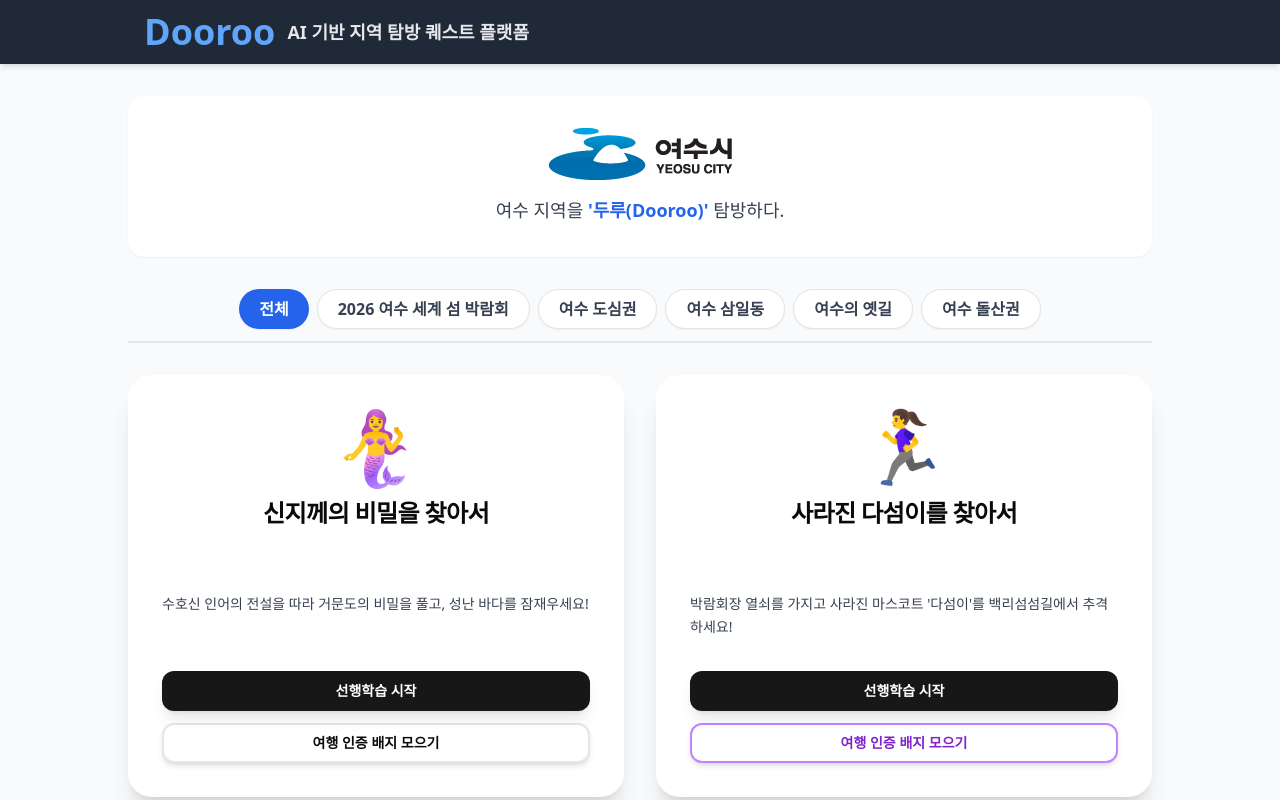
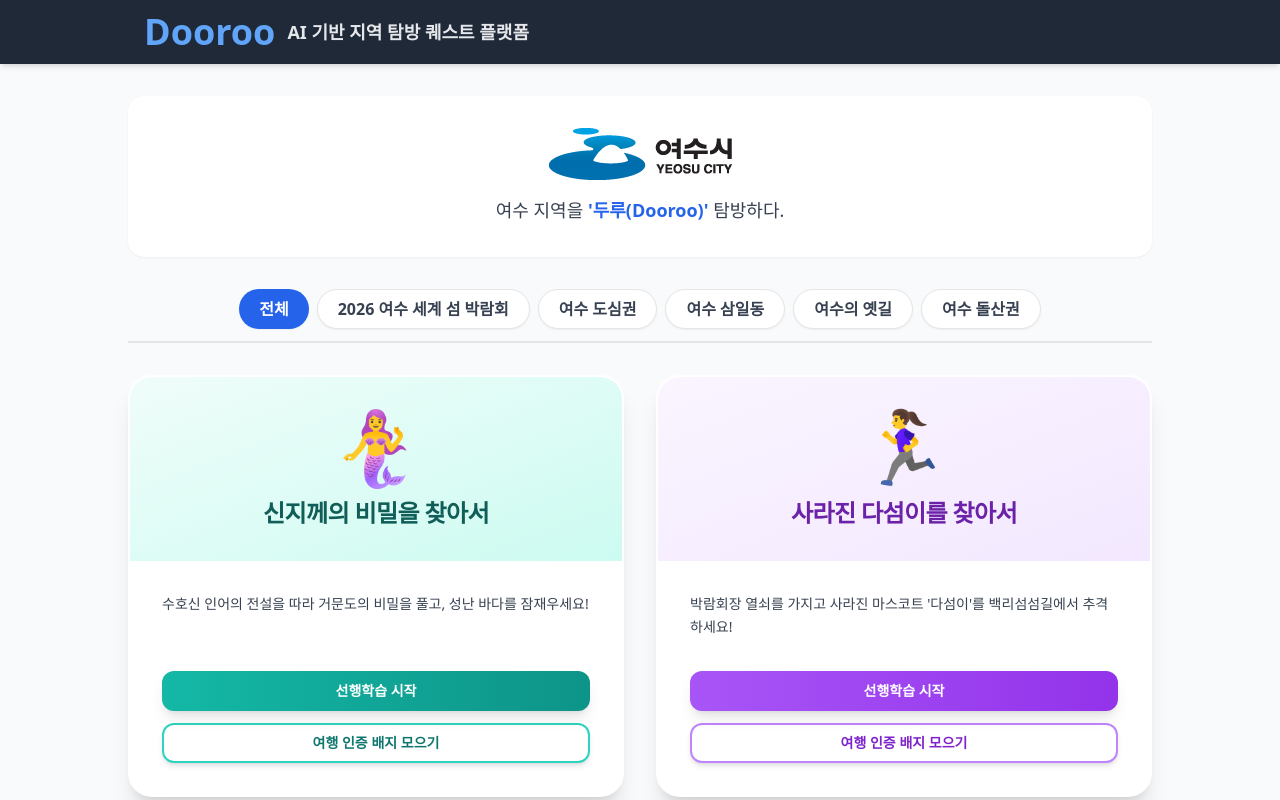
Before and after one commit to kks0507/yeosu-DooRoo-quiz-platform, a Next.js app: page / in a window 1280 px wide. Shown: the top 800 px of the page. Built offline with nearby package versions, Linux system fonts and the light colour scheme.

Commit message:
Update page.tsx

```diff
--- a/app/page.tsx
+++ b/app/page.tsx
@@ -304,6 +304,67 @@ export default function App() {
 
   const MainScreen = () => {
     const [selectedFilterId, setSelectedFilterId] = useState<string | null>("all")
+
+    // ▼▼▼▼▼ [수정됨] 색상 스타일 맵 추가 ▼▼▼▼▼
+    const colorClasses: { [key: string]: { gradient: string; border: string; text: string; hoverBg: string, cardBg: string, cardText: string } } = {
+        teal: {
+            gradient: "from-teal-500 to-teal-600 hover:from-teal-600 hover:to-teal-700",
+            border: "border-teal-400",
+            text: "text-teal-700",
+            hoverBg: "hover:bg-teal-50",
+            cardBg: "from-teal-50 to-teal-100",
+            cardText: "text-teal-800",
+        },
+        purple: {
+            gradient: "from-purple-500 to-purple-600 hover:from-purple-600 hover:to-purple-700",
+            border: "border-purple-400",
+            text: "text-purple-700",
+            hoverBg: "hover:bg-purple-50",
+            cardBg: "from-purple-50 to-purple-100",
+            cardText: "text-purple-800",
+        },
+        blue: {
+            gradient: "from-blue-500 to-blue-600 hover:from-blue-600 hover:to-blue-700",
+            border: "border-blue-400",
+            text: "text-blue-700",
+            hoverBg: "hover:bg-blue-50",
+            cardBg: "from-blue-50 to-blue-100",
+            cardText: "text-blue-800",
+        },
+        pink: {
+            gradient: "from-pink-500 to-pink-600 hover:from-pink-600 hover:to-pink-700",
+            border: "border-pink-400",
+            text: "text-pink-700",
+            hoverBg: "hover:bg-pink-50",
+            cardBg: "from-pink-50 to-pink-100",
+            cardText: "text-pink-800",
+        },
+        red: {
+            gradient: "from-red-500 to-red-600 hover:from-red-600 hover:to-red-700",
+            border: "border-red-400",
+            text: "text-red-700",
+            hoverBg: "hover:bg-red-50",
+            cardBg: "from-red-50 to-red-100",
+            cardText: "text-red-800",
+        },
+        amber: {
+            gradient: "from-amber-500 to-amber-600 hover:from-amber-600 hover:to-amber-700",
+            border: "border-amber-400",
+            text: "text-amber-700",
+            hoverBg: "hover:bg-amber-50",
+            cardBg: "from-amber-50 to-amber-100",
+            cardText: "text-amber-800",
+        },
+        orange: {
+            gradient: "from-orange-500 to-orange-600 hover:from-orange-600 hover:to-orange-700",
+            border: "border-orange-400",
+            text: "text-orange-700",
+            hoverBg: "hover:bg-orange-50",
+            cardBg: "from-orange-50 to-orange-100",
+            cardText: "text-orange-800",
+        },
+    }
+
     return (
       <div className="min-h-screen bg-gray-50 font-sans">
         <header className="fixed top-0 left-0 w-full bg-gray-800 text-white py-3 px-4 z-50 shadow-md">
@@ -367,12 +428,12 @@ export default function App() {
                         className="rounded-3xl shadow-xl overflow-hidden border-2 border-transparent hover:border-blue-400 hover:shadow-2xl transition-all duration-300 flex flex-col"
                       >
                         <CardContent
-                          className={`p-8 bg-gradient-to-br from-${quest.color}-50 to-${quest.color}-100 text-center`}
+                          className={`p-8 bg-gradient-to-br text-center ${colorClasses[quest.color]?.cardBg || 'from-gray-50'}`}
                         >
                           <div className="text-7xl mb-4 transform hover:scale-110 transition-transform duration-300">
                             {quest.icon}
                           </div>
-                          <CardTitle className={`text-2xl font-extrabold text-${quest.color}-800`}>
+                          <CardTitle className={`text-2xl font-extrabold ${colorClasses[quest.color]?.cardText || 'text-gray-800'}`}>
                             {quest.name}
                           </CardTitle>
                         </CardContent>
@@ -381,18 +442,20 @@ export default function App() {
                             {quest.description}
                           </CardDescription>
                           <div className="space-y-3">
+                            {/* ▼▼▼▼▼ [수정됨] 버튼 코드 변경 ▼▼▼▼▼ */}
                             <Button
                               onClick={() => handleGameStart(quest.id)}
-                              className={`w-full bg-gradient-to-r from-${quest.color}-500 to-${quest.color}-600 text-white font-bold py-4 px-6 rounded-xl hover:from-${quest.color}-600 hover:to-${quest.color}-700 transition-all duration-300 shadow-lg transform hover:scale-105`}
+                              className={`w-full bg-gradient-to-r text-white font-bold py-4 px-6 rounded-xl transition-all duration-300 shadow-lg transform hover:scale-105 ${colorClasses[quest.color]?.gradient || "from-gray-500 to-gray-600"}`}
                             >
                               선행학습 시작
                             </Button>
                             <Button
                               onClick={() => handleShowBadgeBoard(quest.id)}
-                              className={`w-full bg-white border-2 border-${quest.color}-400 text-${quest.color}-700 font-bold py-4 px-6 rounded-xl hover:bg-${quest.color}-50 transition-colors duration-300 shadow-md`}
+                              className={`w-full bg-white border-2 font-bold py-4 px-6 rounded-xl transition-colors duration-300 shadow-md ${colorClasses[quest.color]?.border || "border-gray-400"} ${colorClasses[quest.color]?.text || "text-gray-700"} ${colorClasses[quest.color]?.hoverBg || "hover:bg-gray-50"}`}
                             >
                               여행 인증 배지 모으기
                             </Button>
+                            {/* ▲▲▲▲▲ 여기까지 수정됨 ▲▲▲▲▲ */}
                           </div>
                         </CardContent>
                       </Card>
@@ -473,6 +536,13 @@ export default function App() {
       ...quest.badges.map((name) => ({ name, isPrelearning: false, displayIcon: quest.icon })),
     ]
 
+    // 이 부분은 수정한 colorClasses를 사용하도록 직접 바꿀 수 있지만,
+    // 이미 quest.color가 있고 템플릿 리터럴이 잘 작동한다면 그대로 두어도 괜찮습니다.
+    // 하지만 일관성을 위해 여기도 수정할 수 있습니다.
+    const cardTitleColor = `text-${quest.color}-800`
+    const collectedBadgeClasses = `bg-${quest.color}-100 border-${quest.color}-400`
+    const collectedBadgeTextColor = `text-${quest.color}-800`
+
     return (
       <div
         className="fixed inset-0 bg-black bg-opacity-60 flex items-center justify-center p-4 z-50"
@@ -484,7 +554,7 @@ export default function App() {
         >
           <CardContent>
             <div className="flex justify-between items-center mb-6">
-              <CardTitle className={`text-3xl font-bold text-${quest.color}-800 flex items-center gap-3`}>
+              <CardTitle className={`text-3xl font-bold ${cardTitleColor} flex items-center gap-3`}>
                 <Trophy className="w-7 h-7" />
                 {quest.name} 배지 보드
               </CardTitle>
@@ -498,14 +568,14 @@ export default function App() {
                 return (
                   <Card
                     key={badge.name}
-                    className={`p-4 rounded-xl border-2 flex flex-col items-center justify-between w-[140px] h-[160px] transition-all duration-300 mx-auto ${isCollected ? `bg-${quest.color}-100 border-${quest.color}-400 shadow-lg` : "bg-gray-100 border-gray-200 hover:border-gray-300"}`}
+                    className={`p-4 rounded-xl border-2 flex flex-col items-center justify-between w-[140px] h-[160px] transition-all duration-300 mx-auto ${isCollected ? collectedBadgeClasses : "bg-gray-100 border-gray-200 hover:border-gray-300"}`}
                   >
                     <CardContent className="flex flex-col items-center justify-center h-full p-0">
                       <div className={`text-5xl mb-2 ${isCollected ? "" : "grayscale opacity-50"}`}>
                         {badge.displayIcon}
                       </div>
                       <CardDescription
-                        className={`font-semibold text-sm text-center leading-tight ${isCollected ? `text-${quest.color}-800` : "text-gray-600"}`}
+                        className={`font-semibold text-sm text-center leading-tight ${isCollected ? collectedBadgeTextColor : "text-gray-600"}`}
                       >
                         {badge.name}
                       </CardDescription>
@@ -545,7 +615,7 @@ export default function App() {
             )}
             <Button
               onClick={handleGoToReward}
-              className={`w-full mt-6 bg-gradient-to-r from-${quest.color}-500 to-${quest.color}-600 text-white font-bold py-4 px-6 rounded-xl hover:from-${quest.color}-600 hover:to-${quest.color}-700 transition-all duration-300 shadow-lg transform hover:scale-105`}
+              className={`w-full mt-6 bg-gradient-to-r text-white font-bold py-4 px-6 rounded-xl transition-all duration-300 shadow-lg transform hover:scale-105 ${colorClasses[quest.color]?.gradient || "from-gray-500 to-gray-600"}`}
             >
               <Award className="w-5 h-5 mr-2" /> 보상 받으러가기
             </Button>
```
